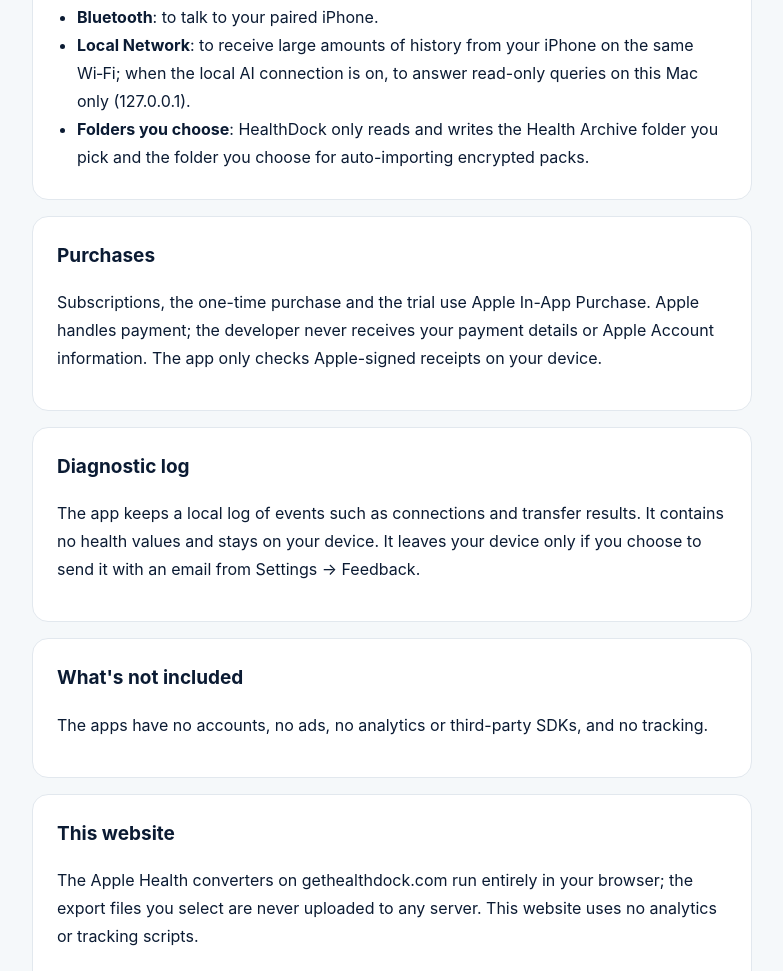
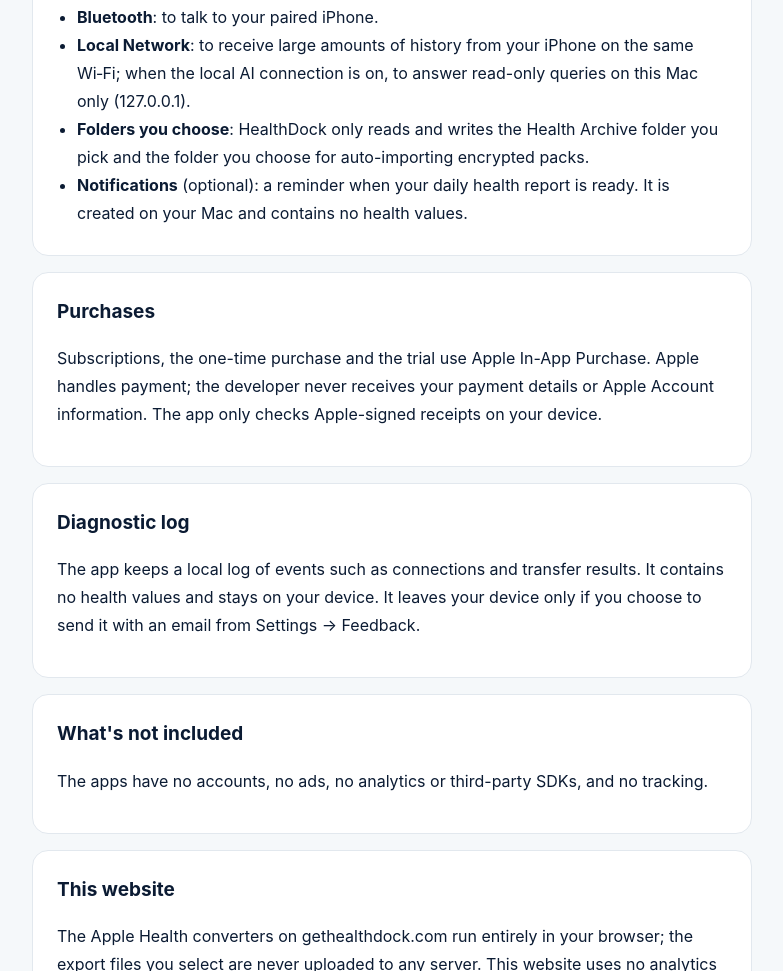
Before and after one commit to zhangxingyi-sudo/healthdock, a plain HTML site: page en/privacy.html in a window 1280 px wide. Shown: the part 2037-3008 px from the top of the page, without its empty margins (248-1031 px from the left). Drawn offline with Linux system fonts and the light colour scheme.

Commit message:
privacy: Mac daily report notification (local, no health values)
Co-Authored-By: Claude Opus 5.5 <noreply@anthropic.com>

```diff
--- a/en/privacy.html
+++ b/en/privacy.html
@@ -42,6 +42,7 @@
 <li><b>Bluetooth</b>: to talk to your paired iPhone.</li>
 <li><b>Local Network</b>: to receive large amounts of history from your iPhone on the same Wi‑Fi; when the local AI connection is on, to answer read-only queries on this Mac only (127.0.0.1).</li>
 <li><b>Folders you choose</b>: HealthDock only reads and writes the Health Archive folder you pick and the folder you choose for auto-importing encrypted packs.</li>
+<li><b>Notifications</b> (optional): a reminder when your daily health report is ready. It is created on your Mac and contains no health values.</li>
 </ul></section>
 
 <section><h2>Purchases</h2>
```
Also changed, not shown: privacy.html (+1 -0 lines).
